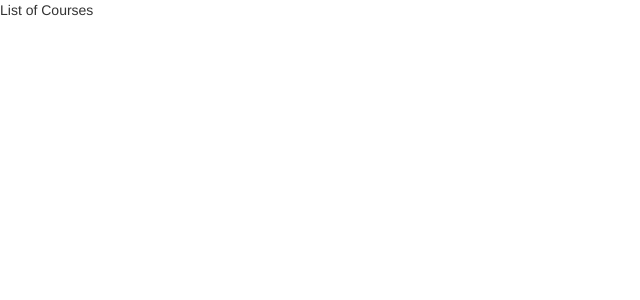
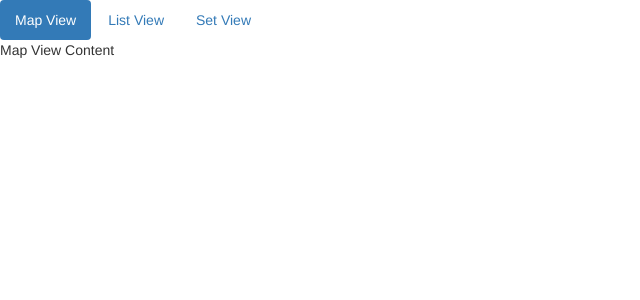
Before and after one commit to mcooperstein/mosh-first-app, an Angular app: page / in a window 1280 px wide. Shown: the top 300 px of the page, without its empty margins (0-640 px from the left). Built offline with nearby package versions, Linux system fonts and the light colour scheme.

Commit message:
ngSwitchCase

```diff
--- a/src/app/app.component.html
+++ b/src/app/app.component.html
@@ -17,5 +17,15 @@
 <ng-template #noCourses>
   No courses yet
 </ng-template> -->
-<div [hidden]="courses.length==0">List of Courses</div>
-<div [hidden]="courses.length>0">No courses yet</div>
+<!-- <div [hidden]="courses.length==0">List of Courses</div>
+<div [hidden]="courses.length>0">No courses yet</div> -->
+<ul class="nav nav-pills">
+  <li [class.active]="viewMode=='map'"><a (click)="viewMode='map'">Map View</a></li>
+  <li [class.active]="viewMode=='list'"><a (click)="viewMode='list'">List View</a></li>
+  <li [class.active]="viewMode=='set'"><a (click)="viewMode='set'">Set View</a></li>
+</ul>
+<div [ngSwitch]="viewMode">
+  <div *ngSwitchCase="'map'">Map View Content</div>
+  <div *ngSwitchCase="'list'">List View Content</div>
+  <div *ngSwitchDefault>Otherwise</div>
+</div>
--- a/src/app/app.component.ts
+++ b/src/app/app.component.ts
@@ -23,4 +23,7 @@
 
   courses = [1,2];
 
+  viewMode = 'map';
+
+
 }
```
